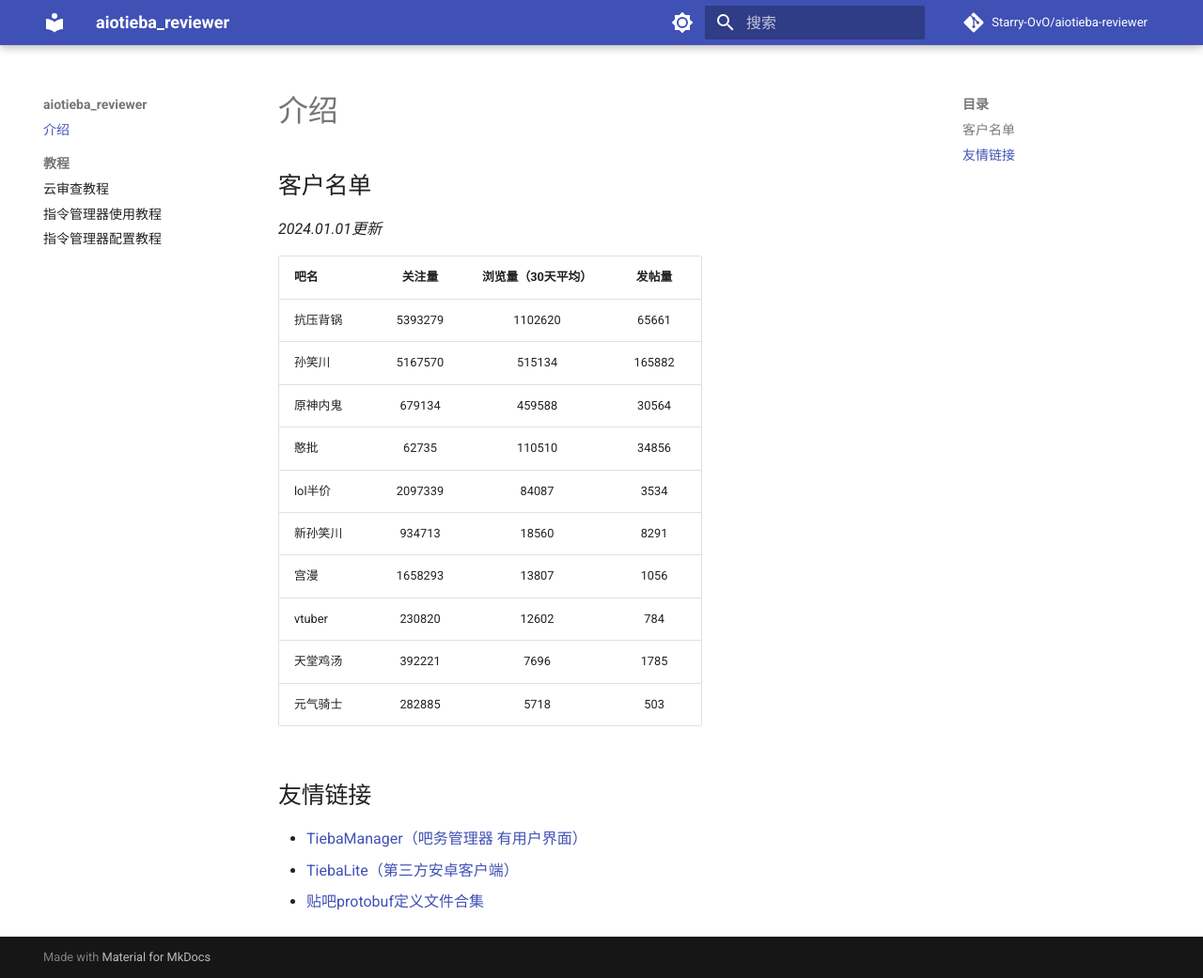
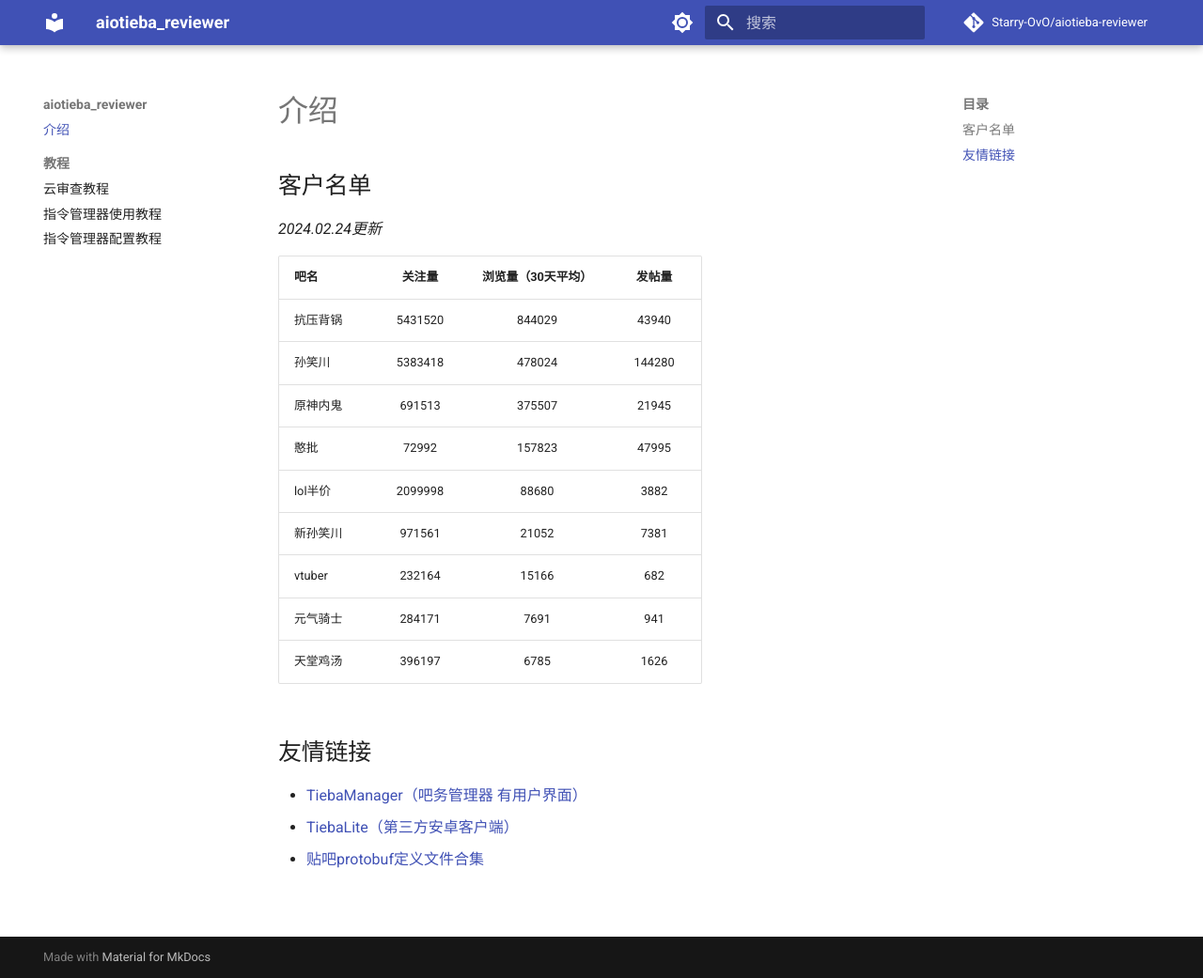
Before and after one commit to lumina37/aiotieba-reviewer, an MkDocs documentation site: the page built from docs/index.md, in a window 1280 px wide and 1041 px high. Shown: the whole window at 94% size. Built offline with MkDocs 1.6.1 and Material for MkDocs 9.7.7, drawn with Linux system fonts in a browser that asks for light colours; comment, search, counter and statistics services are not loaded.

```diff
--- a/docs/index.md
+++ b/docs/index.md
@@ -1,19 +1,18 @@
 ## 客户名单
 
-*2024.01.01更新*
+*2024.02.24更新*
 
 | 吧名     | 关注量  | 浏览量（30天平均） | 发帖量 |
 | :------- | :-----: | :----------------: | :----: |
-| 抗压背锅 | 5393279 |      1102620       | 65661  |
-| 孙笑川   | 5167570 |       515134       | 165882 |
-| 原神内鬼 | 679134  |       459588       | 30564  |
-| 憨批     |  62735  |       110510       | 34856  |
-| lol半价  | 2097339 |       84087        |  3534  |
-| 新孙笑川 | 934713  |       18560        |  8291  |
-| 宫漫     | 1658293 |       13807        |  1056  |
-| vtuber   | 230820  |       12602        |  784   |
-| 天堂鸡汤 | 392221  |        7696        |  1785  |
-| 元气骑士 | 282885  |        5718        |  503   |
+| 抗压背锅 | 5431520 |       844029       | 43940  |
+| 孙笑川   | 5383418 |       478024       | 144280 |
+| 原神内鬼 | 691513  |       375507       | 21945  |
+| 憨批     |  72992  |       157823       | 47995  |
+| lol半价  | 2099998 |       88680        |  3882  |
+| 新孙笑川 | 971561  |       21052        |  7381  |
+| vtuber   | 232164  |       15166        |  682   |
+| 元气骑士 | 284171  |        7691        |  941   |
+| 天堂鸡汤 | 396197  |        6785        |  1626  |
 
 ## 友情链接
 
```
Also changed, not shown: README.md (+10 -11 lines).
